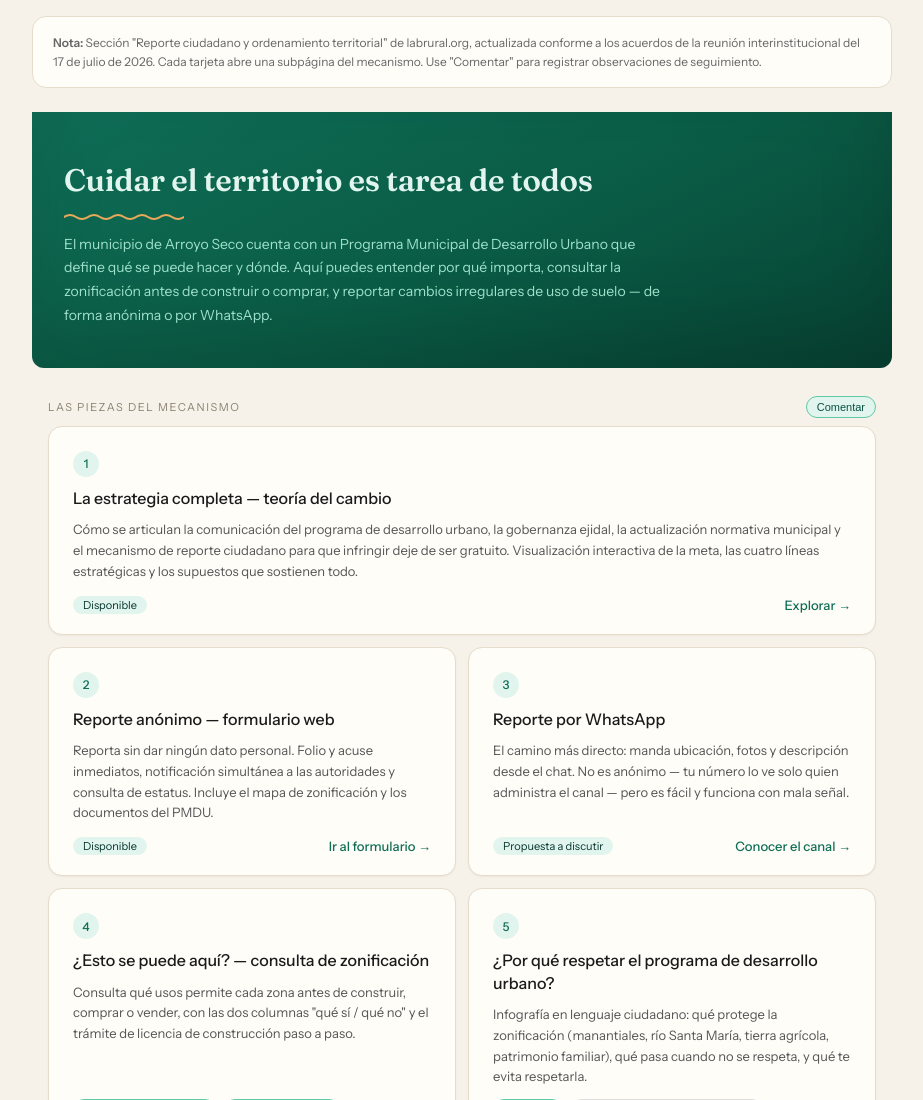
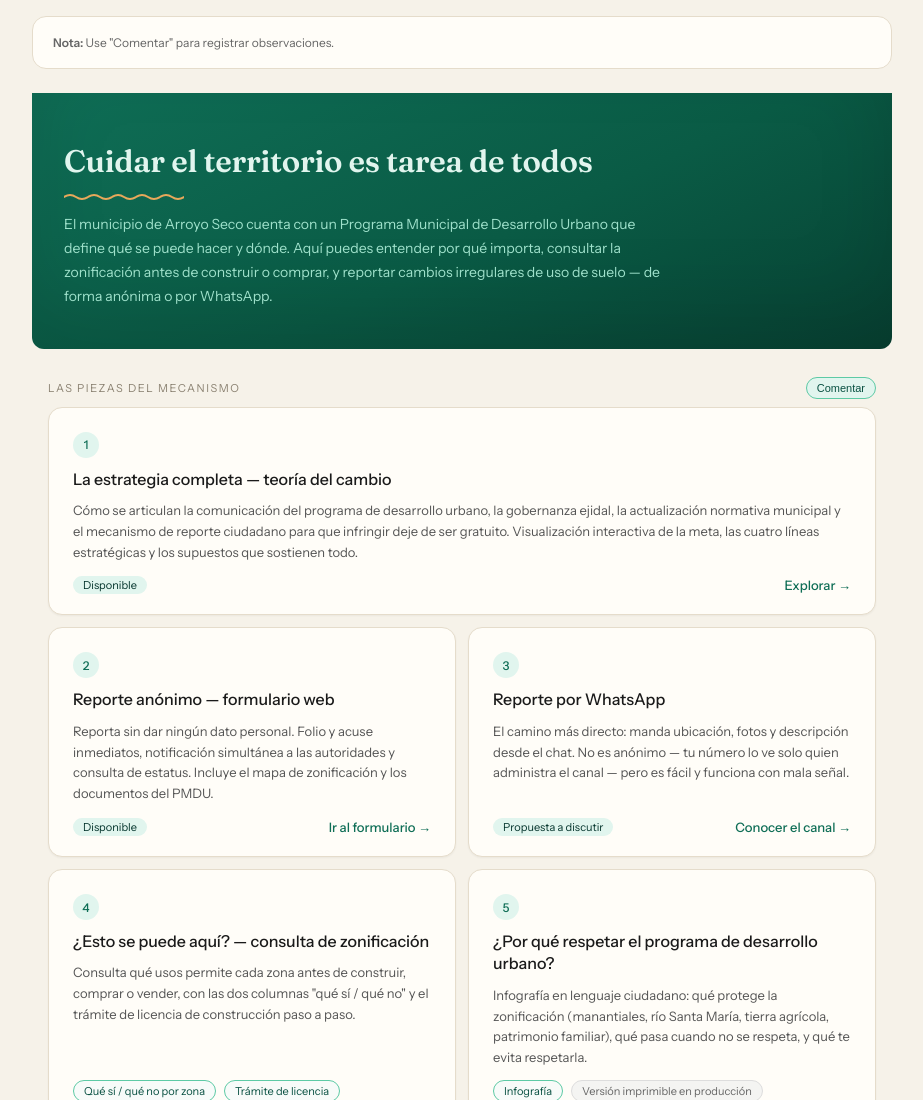
Before and after one commit to eduardolusan-source/Reporteciudadano, a plain HTML site: page index.html in a window 1280 px wide. Shown: the top 1100 px of the page, without its empty margins (178-1101 px from the left). Drawn offline with Linux system fonts and the light colour scheme.

Commit message:
Add files via upload

```diff
--- a/index.html
+++ b/index.html
@@ -83,7 +83,7 @@ a{color:var(--verde)}
 <div class="pg">
 
   <div class="nota-prop">
-    <strong>Nota:</strong> Sección "Reporte ciudadano y ordenamiento territorial" de labrural.org, actualizada conforme a los acuerdos de la reunión interinstitucional del 17 de julio de 2026. Cada tarjeta abre una subpágina del mecanismo. Use "Comentar" para registrar observaciones de seguimiento.
+    <strong>Nota:</strong> Use "Comentar" para registrar observaciones.
   </div>
 
 
```
Also changed, not shown: acuerdos.html (+0 -1 lines).
